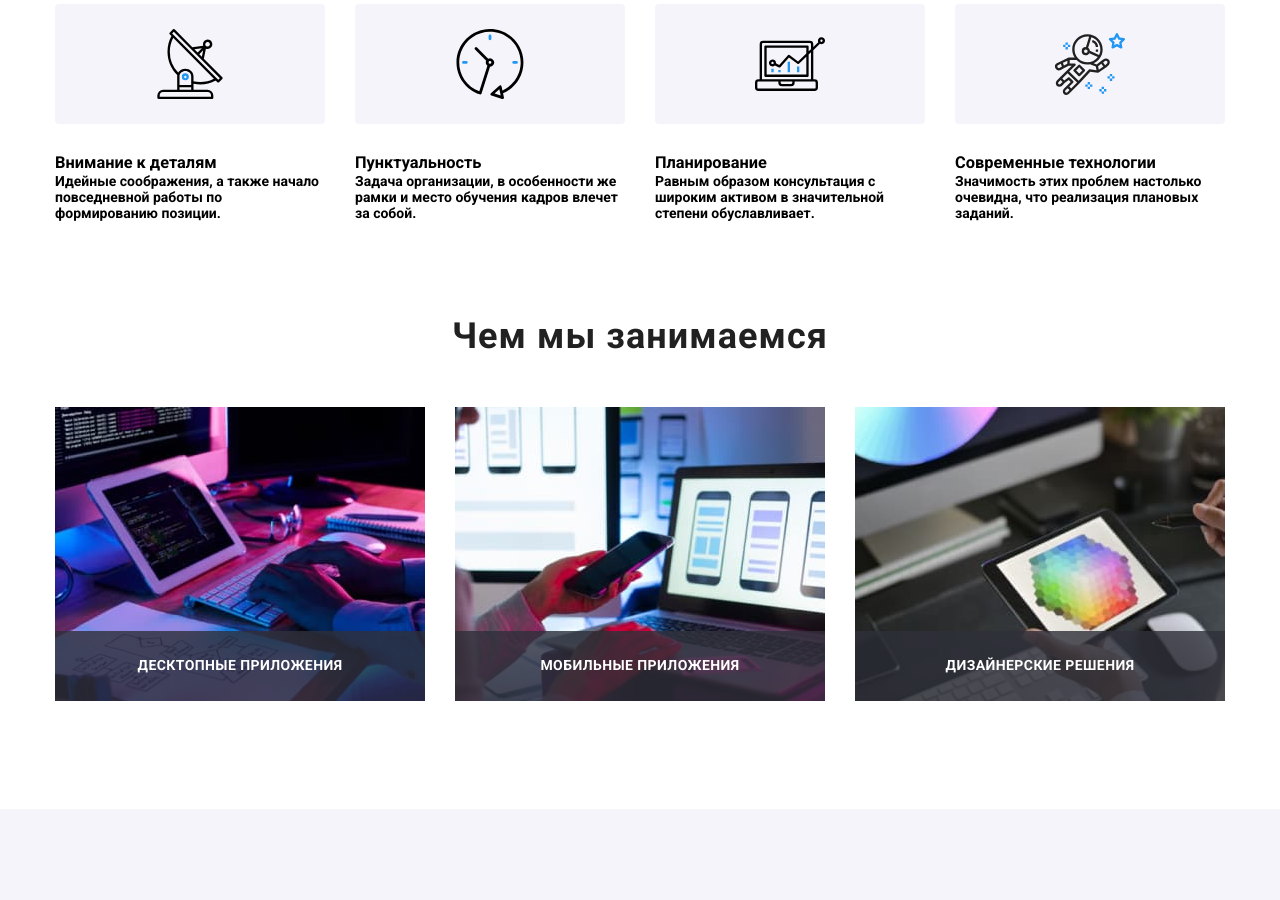
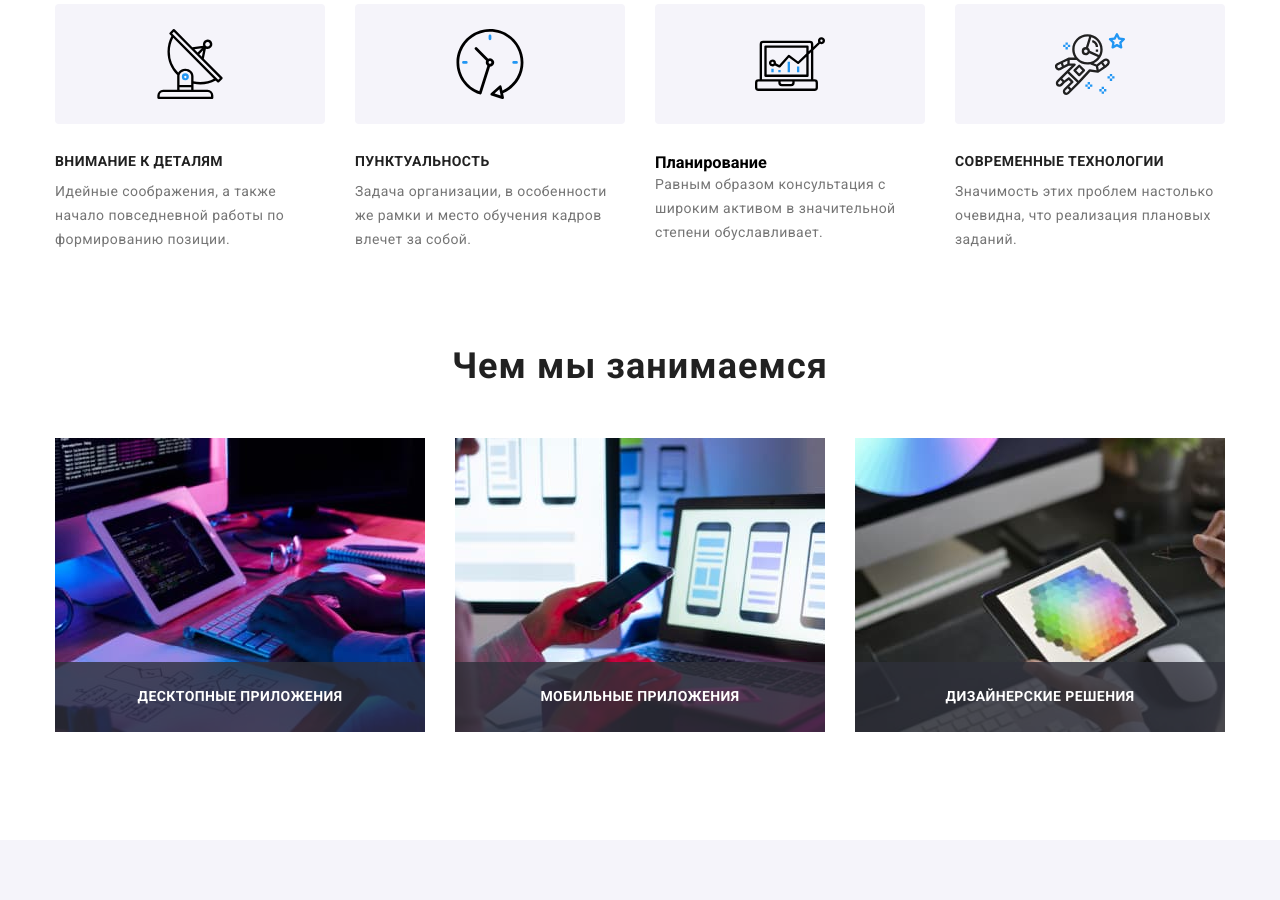
Before and after one commit to MellMax/Bussies-sass, a plain HTML site: page index.html in a window 1280 px wide. Shown: the part 771-1671 px from the top of the page. Drawn offline with Linux system fonts and the light colour scheme.

Commit message:
замена

```diff
--- a/index.html
+++ b/index.html
@@ -52,8 +52,8 @@
             <div class="feature-list__thumb">
               <svg class="feature-list__icon-feature" width="70" height="70"><use href="./img/sprite.svg#icon-antenna"></use></svg>
           </div>
-            <h3 class="featur-list__titile">Внимание к деталям</h3>
-            <p class="featur-list__text">
+            <h3 class="feature-list__title">Внимание к деталям</h3>
+            <p class="feature-list__text">
               Идейные соображения, а также начало повседневной работы по формированию позиции.
             </p>
           </li>
@@ -61,8 +61,8 @@
             <div class="feature-list__thumb">
               <svg class="feature-list__icon-feature" width="70" height="70"><use href="./img/sprite.svg#icon-clock"></use></svg>
           </div>
-            <h3 class="featur-list__titile">Пунктуальность</h3>
-            <p class="featur-list__text">
+            <h3 class="feature-list__title">Пунктуальность</h3>
+            <p class="feature-list__text">
               Задача организации, в особенности же рамки и место обучения кадров влечет за собой.
             </p>
           </li>
@@ -70,8 +70,8 @@
             <div class="feature-list__thumb">
               <svg class="feature-list__icon-feature" width="70" height="70"><use href="./img/sprite.svg#icon-diagram"></use></svg>
           </div>
-            <h3 class="featur-list__titile">Планирование</h3>
-            <p class="featur-list__text">
+            <h3 class="featur-list__title">Планирование</h3>
+            <p class="feature-list__text">
               Равным образом консультация с широким активом в значительной степени обуславливает.
             </p>
           </li>
@@ -79,8 +79,8 @@
             <div class="feature-list__thumb">
               <svg class="feature-list__icon-feature" width="70" height="70"><use href="./img/sprite.svg#icon-astronaut"></use></svg>
             </div>
-            <h3 class="featur-list__titile">Современные технологии</h3>
-            <p class="featur-list__text">
+            <h3 class="feature-list__title">Современные технологии</h3>
+            <p class="feature-list__text">
               Значимость этих проблем настолько очевидна, что реализация плановых заданий.
             </p>
           </li>
--- a/sass/components-studio/_feature.scss
+++ b/sass/components-studio/_feature.scss
@@ -34,7 +34,7 @@
     background-color: var(--background-team);
   }
 
-  &__titile {
+  &__title {
     margin-bottom: 10px;
     color: var(--page-text);
     font-weight: 700;
@@ -44,7 +44,6 @@
     text-transform: uppercase;
     text-align: left;
     margin-top: 0;
-
   }
 
   &__text {
```
Also changed, not shown: css/main.css, css/main.min.css, 2 other files.
